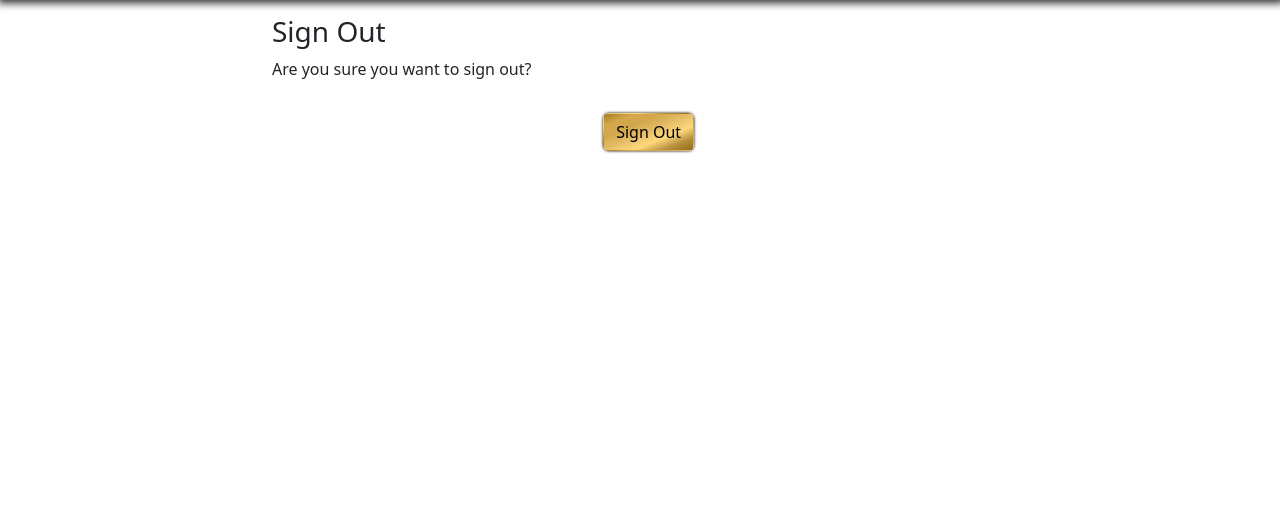
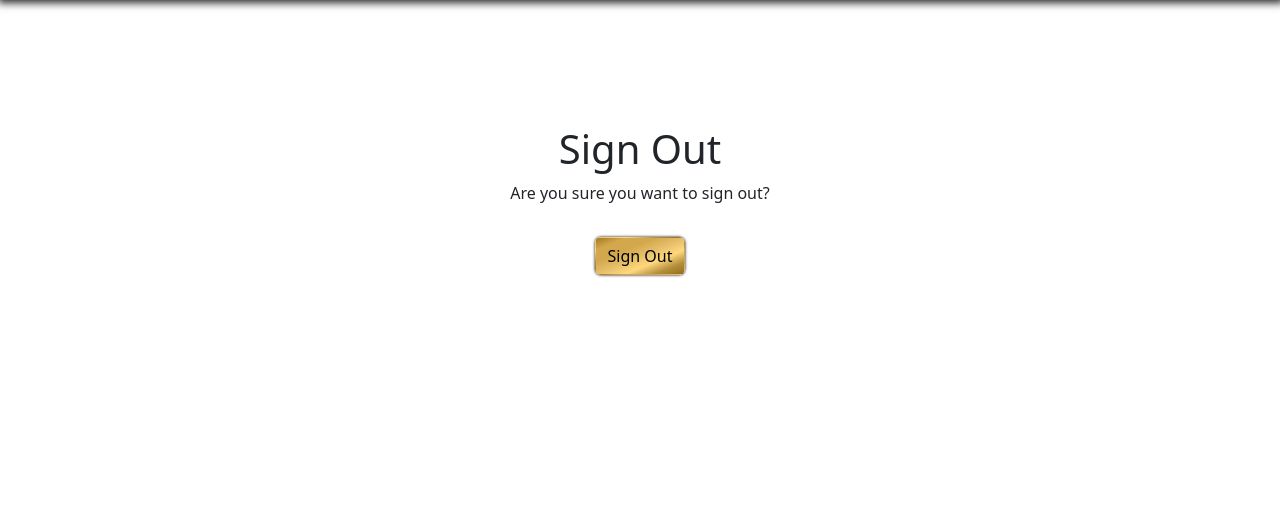
Before and after one commit to SamMartin92/hackathon-team-9a, a Django app: page /accounts/logout/ in a window 1280 px wide. Shown: the part 101-616 px from the top of the page. Run offline with Django 4.2, Linux system fonts and the light colour scheme; the visitor is signed in with stand-in values (Sample User, id 1); some libraries are stand-ins or nearby versions.

Commit message:
Add style for the log out page and fix the style for the buttons

```diff
--- a/static/css/style.css
+++ b/static/css/style.css
@@ -323,7 +323,6 @@ footer h5 {
     background-image: linear-gradient(to bottom right, #A47A1E, #D3A84C, #D3A84C, #E6BE69, #FFD87C, #B58F3E, #956D13);
     color: #000;
     box-shadow: 0 0 3px #000;
-    margin-left: 45%;
 }
 
 .logout-form button:hover, .signup button:hover, .login button:hover {
@@ -333,6 +332,14 @@ footer h5 {
     color: #000;
 }
 
+.center {
+    text-align: center;
+}
+
+.sign-out {
+    margin-top: 15%;
+}
+
 #id_remember {
     width: 1em;
     height: 1em;
--- a/templates/account/login.html
+++ b/templates/account/login.html
@@ -28,7 +28,9 @@
         {% if redirect_field_value %}
         <input type="hidden" name="{{ redirect_field_name }}" value="{{ redirect_field_value }}" />
         {% endif %}
-        <button class="btn btn-signup right" type="submit">{% trans "Sign In" %}</button>
+        <div class="center">
+          <button class="btn btn-signup right" type="submit">{% trans "Sign In" %}</button>
+        </div>
       </form>
     </div>
   </div>
--- a/templates/account/logout.html
+++ b/templates/account/logout.html
@@ -8,20 +8,22 @@
 <div class="container">
     <div class="row">
         <div class="col-md-8 mt-3 offset-md-2">
-            <h3>{% trans "Sign Out" %}</h3>
+            <h1 class="login-signup-head sign-out">{% trans "Sign Out" %}</h1>
 
-            <p>{% trans 'Are you sure you want to sign out?' %}</p>
+            <p class="p">{% trans 'Are you sure you want to sign out?' %}</p>
         </div>
     </div>
     <div class="row">
-        <div class="col-md-8 mt-3 offset-md-2">
+        <div class="col-md-8 mt-3 offset-md-2 center">
 
             <form class="logout-form" method="post" action="{% url 'account_logout' %}">
                 {% csrf_token %}
                 {% if redirect_field_value %}
                 <input type="hidden" name="{{ redirect_field_name }}" value="{{ redirect_field_value }}" />
                 {% endif %}
-                <button class="btn btn-signup right" type="submit">{% trans 'Sign Out' %}</button>
+                <div>
+                    <button class="btn btn-signup right" type="submit">{% trans 'Sign Out' %}</button>
+                </div>
             </form>
         </div>
     </div>
--- a/templates/account/signup.html
+++ b/templates/account/signup.html
@@ -22,7 +22,9 @@
                 {% if redirect_field_value %}
                 <input type="hidden" name="{{ redirect_field_name }}" value="{{ redirect_field_value }}" />
                 {% endif %}
-                <button class="btn btn-signup right" type="submit">{% trans "Sign Up" %} &raquo;</button>
+                <div class="center">
+                    <button class="btn btn-signup right" type="submit">{% trans "Sign Up" %} &raquo;</button>
+                </div>
             </form>
         </div>
     </div>
```
